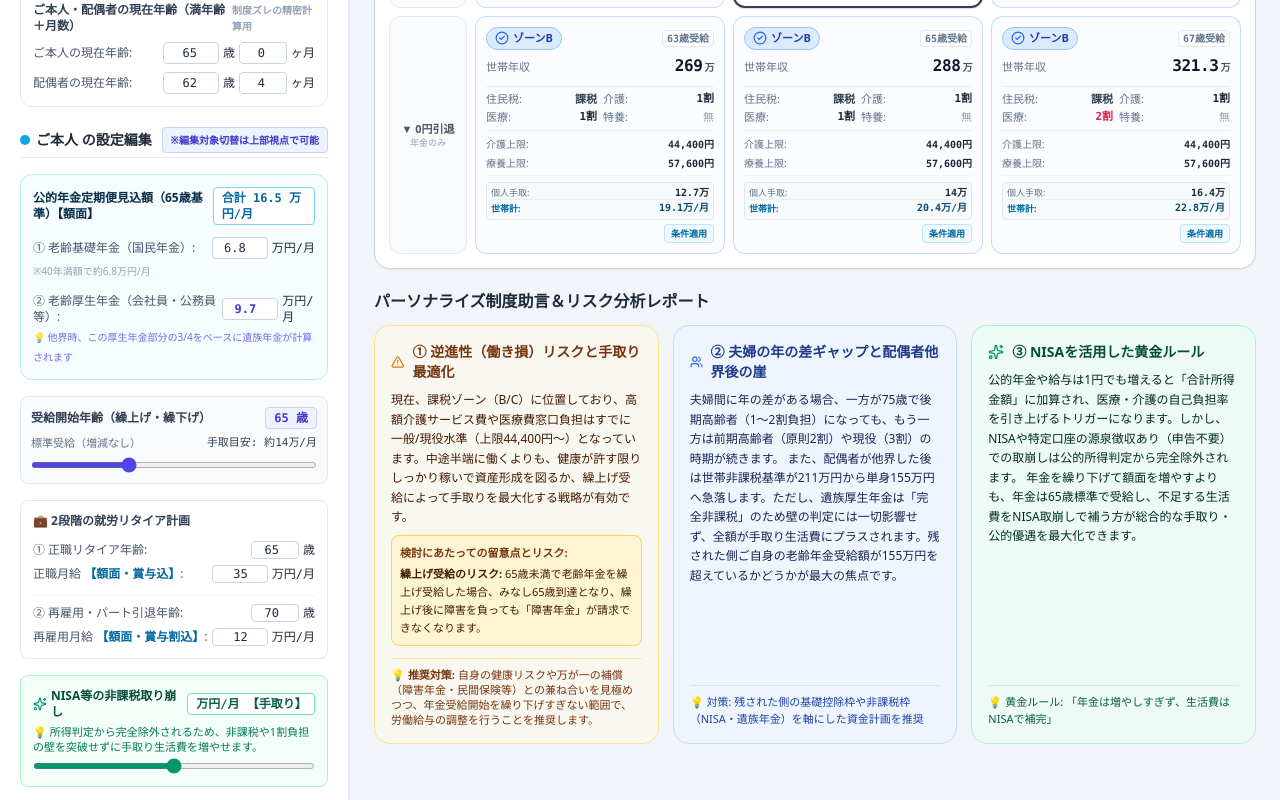
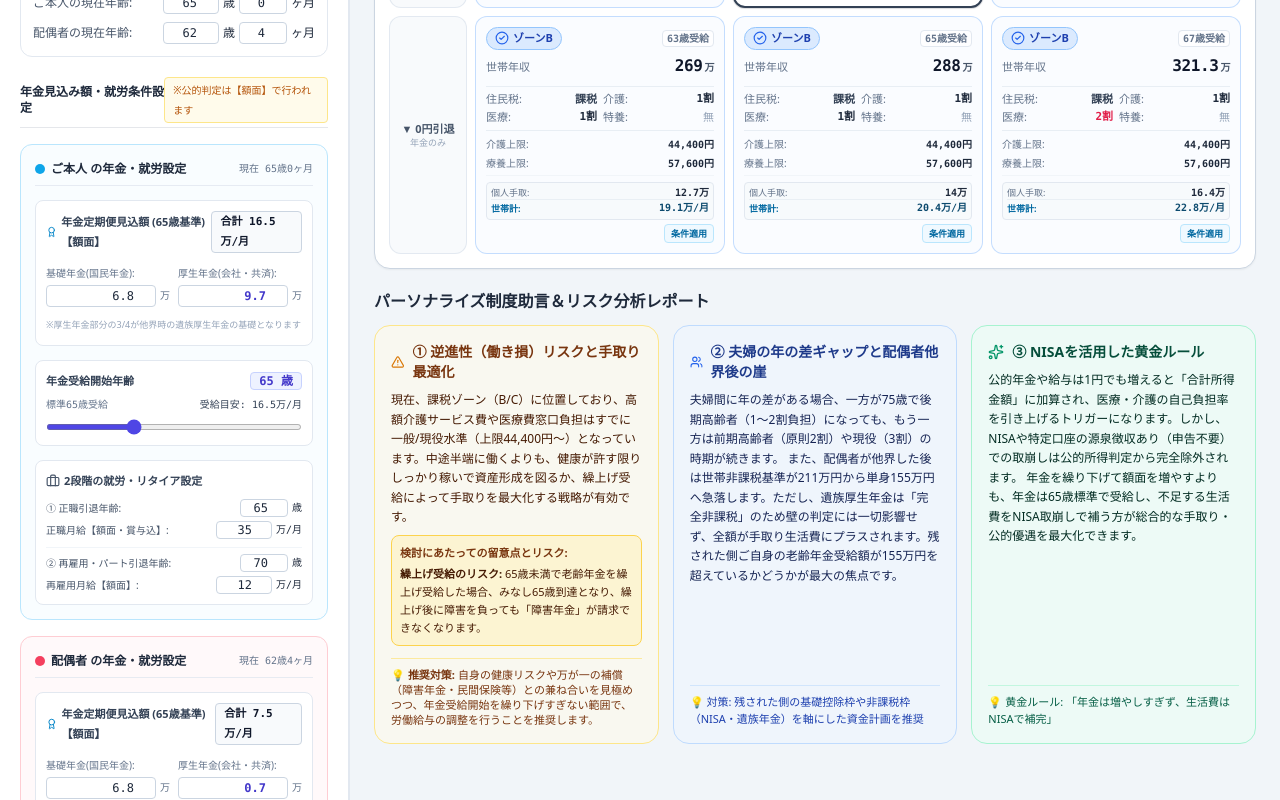
Before and after one commit to kazappdev202606/https-github.com-kazmiura2024-rgb-comprehensive-elder-care-and-medical-cost-sharing-simulator3, a React (Vite) app in the folder frontend/: page / in a window 1280 px wide. Shown: the part 840-1640 px from the top of the page. Built offline with nearby package versions, Linux system fonts and the light colour scheme.

Commit message:
第2ステップ統合

```diff
--- a/frontend/components/InputSidebar.tsx
+++ b/frontend/components/InputSidebar.tsx
@@ -1,6 +1,6 @@
 import React from 'react';
-import { SimulatorState, PersonProfile, HouseholdType } from '../types';
-import { User, Users, Sparkles, Sliders, Calendar, ChevronLeft, Split, HeartPulse } from 'lucide-react';
+import { SimulatorState, PersonProfile } from '../types';
+import { User, Users, ChevronLeft, Split, HeartPulse, Briefcase, Award } from 'lucide-react';
 
 interface InputSidebarProps {
   state: SimulatorState;
@@ -17,20 +17,15 @@ export const InputSidebar: React.FC<InputSidebarProps> = ({
 }) => {
   const isCouple = state.householdType === 'couple';
 
-  // 視点対象のプロファイル（'both' の場合は primary（ご本人）を基本編集対象とする）
-  const currentRoleKey: 'primary' | 'spouse' =
-    state.householdType === 'single'
-      ? 'primary'
-      : state.perspective === 'spouse'
-      ? 'spouse'
-      : 'primary';
-
-  const currentProfile = state[currentRoleKey];
-
-  const handleProfileFieldChange = <K extends keyof PersonProfile>(key: K, value: PersonProfile[K]) => {
+  // プロファイル項目変更ハンドラ（role: 'primary' または 'spouse' を直接指定）
+  const handleFieldChange = <K extends keyof PersonProfile>(
+    role: 'primary' | 'spouse',
+    key: K,
+    value: PersonProfile[K]
+  ) => {
     onChange((prev) => {
       const updatedProfile = {
-        ...prev[currentRoleKey],
+        ...prev[role],
         [key]: value,
       };
 
@@ -42,7 +37,7 @@ export const InputSidebar: React.FC<InputSidebarProps> = ({
 
       return {
         ...prev,
-        [currentRoleKey]: updatedProfile,
+        [role]: updatedProfile,
       };
     });
   };
@@ -56,6 +51,173 @@ export const InputSidebar: React.FC<InputSidebarProps> = ({
       : diffMonths > 0
       ? `配偶者が ${Math.floor(diffMonths / 12)}歳${Math.abs(diffMonths % 12)}ヶ月 年上`
       : `ご本人が ${Math.floor(Math.abs(diffMonths) / 12)}歳${Math.abs(diffMonths % 12)}ヶ月 年上`;
+
+  // 年金・就労入力コンポーネント（再利用・本人と配偶者両方に展開）
+  const renderPersonForm = (role: 'primary' | 'spouse', profile: PersonProfile, badgeColor: string) => {
+    return (
+      <div className={`p-3.5 rounded-xl border space-y-3.5 ${role === 'primary' ? 'bg-sky-50/40 border-sky-200' : 'bg-rose-50/40 border-rose-200'}`}>
+        <div className="flex items-center justify-between border-b border-slate-200/80 pb-1.5">
+          <span className="font-bold text-slate-800 flex items-center gap-1.5 text-xs">
+            <span className={`w-2.5 h-2.5 rounded-full ${badgeColor}`}></span>
+            {profile.name} の年金・就労設定
+          </span>
+          <span className="text-[10px] text-slate-500 font-mono">
+            現在 {profile.ageYears}歳{profile.ageMonths}ヶ月
+          </span>
+        </div>
+
+        {/* 公的年金内訳入力（基礎年金＋厚生年金） */}
+        <div className="bg-white border border-slate-200 rounded-lg p-2.5 space-y-2 shadow-2xs">
+          <div className="flex items-center justify-between">
+            <span className="text-[11px] font-bold text-slate-700 flex items-center gap-1">
+              <Award className="w-3.5 h-3.5 text-sky-600" />
+              年金定期便見込額 (65歳基準)【額面】
+            </span>
+            <span className="text-[11px] font-black text-slate-900 font-mono bg-slate-50 px-2 py-0.2 rounded border border-slate-300">
+              合計 {profile.pensionAge65Monthly} 万/月
+            </span>
+          </div>
+
+          <div className="grid grid-cols-2 gap-2 pt-0.5">
+            <div>
+              <span className="text-[10px] text-slate-500 block mb-0.5">基礎年金(国民年金):</span>
+              <div className="flex items-center gap-1 font-mono">
+                <input
+                  type="number"
+                  step="0.1"
+                  min={0}
+                  max={10}
+                  value={profile.pensionBasicMonthly}
+                  onChange={(e) => handleFieldChange(role, 'pensionBasicMonthly', parseFloat(e.target.value) || 0)}
+                  className="w-full border border-slate-300 rounded px-1.5 py-0.5 text-right text-xs bg-white"
+                />
+                <span className="text-[10px] text-slate-500">万</span>
+              </div>
+            </div>
+
+            <div>
+              <span className="text-[10px] text-slate-500 block mb-0.5">厚生年金(会社・共済):</span>
+              <div className="flex items-center gap-1 font-mono">
+                <input
+                  type="number"
+                  step="0.1"
+                  min={0}
+                  max={30}
+                  value={profile.pensionEmployeesMonthly}
+                  onChange={(e) => handleFieldChange(role, 'pensionEmployeesMonthly', parseFloat(e.target.value) || 0)}
+                  className="w-full border border-slate-300 rounded px-1.5 py-0.5 text-right text-xs font-bold text-indigo-700 bg-white"
+                />
+                <span className="text-[10px] text-slate-500">万</span>
+              </div>
+            </div>
+          </div>
+          <p className="text-[9px] text-slate-400">※厚生年金部分の3/4が他界時の遺族厚生年金の基礎となります</p>
+        </div>
+
+        {/* 年金受給開始年齢 */}
+        <div className="bg-white p-2.5 rounded-lg border border-slate-200 shadow-2xs">
+          <div className="flex items-center justify-between">
+            <label className="text-[11px] font-semibold text-slate-700">年金受給開始年齢</label>
+            <span className="text-xs font-extrabold text-indigo-700 bg-indigo-50 border border-indigo-200 px-2 py-0.2 rounded font-mono">
+              {profile.pensionStartAge} 歳
+            </span>
+          </div>
+          <div className="mt-1 text-[10px] text-slate-500 flex justify-between font-mono">
+            <span>
+              {profile.pensionStartAge < 65
+                ? `繰上: -${(65 - profile.pensionStartAge) * 12 * 0.4}% 減`
+                : profile.pensionStartAge > 65
+                ? `繰下: +${(profile.pensionStartAge - 65) * 12 * 0.7}% 増`
+                : '標準65歳受給'}
+            </span>
+            <span className="text-slate-700 font-medium">
+              受給目安: {Math.round(profile.pensionAge65Monthly * (profile.pensionStartAge < 65 ? 1 - (65 - profile.pensionStartAge) * 0.048 : 1 + (profile.pensionStartAge - 65) * 0.084) * 10) / 10}万/月
+            </span>
+          </div>
+          <input
+            type="range"
+            min={60}
+            max={75}
+            step={1}
+            value={profile.pensionStartAge}
+            onChange={(e) => handleFieldChange(role, 'pensionStartAge', parseInt(e.target.value))}
+            className="w-full accent-indigo-600 h-1.5 bg-slate-200 rounded mt-1.5 cursor-pointer"
+          />
+        </div>
+
+        {/* 2段階の就労リタイア設定 */}
+        <div className="bg-white border border-slate-200 rounded-lg p-2.5 space-y-2 shadow-2xs">
+          <span className="text-[11px] font-bold text-slate-700 flex items-center gap-1">
+            <Briefcase className="w-3.5 h-3.5 text-slate-600" />
+            2段階の就労・リタイア設定
+          </span>
+
+          {/* ① 正職 */}
+          <div className="space-y-1">
+            <div className="flex justify-between items-center text-xs">
+              <span className="text-[10px] text-slate-600">① 正職引退年齢:</span>
+              <div className="flex items-center gap-1 font-mono">
+                <input
+                  type="number"
+                  min={55}
+                  max={70}
+                  value={profile.careerRetireAge}
+                  onChange={(e) => handleFieldChange(role, 'careerRetireAge', parseInt(e.target.value) || 60)}
+                  className="w-12 border border-slate-300 rounded px-1 text-right text-xs"
+                />
+                <span className="text-[10px]">歳</span>
+              </div>
+            </div>
+            <div className="flex justify-between items-center text-xs">
+              <span className="text-[10px] text-slate-600">正職月給【額面・賞与込】:</span>
+              <div className="flex items-center gap-1 font-mono">
+                <input
+                  type="number"
+                  min={0}
+                  max={150}
+                  value={profile.careerMonthlySalary}
+                  onChange={(e) => handleFieldChange(role, 'careerMonthlySalary', parseInt(e.target.value) || 0)}
+                  className="w-14 border border-slate-300 rounded px-1 text-right text-xs"
+                />
+                <span className="text-[10px]">万/月</span>
+              </div>
+            </div>
+          </div>
+
+          <div className="border-t border-slate-100 pt-1.5 space-y-1">
+            <div className="flex justify-between items-center text-xs">
+              <span className="text-[10px] text-slate-600">② 再雇用・パート引退年齢:</span>
+              <div className="flex items-center gap-1 font-mono">
+                <input
+                  type="number"
+                  min={60}
+                  max={80}
+                  value={profile.rehireRetireAge}
+                  onChange={(e) => handleFieldChange(role, 'rehireRetireAge', parseInt(e.target.value) || 65)}
+                  className="w-12 border border-slate-300 rounded px-1 text-right text-xs"
+                />
+                <span className="text-[10px]">歳</span>
+              </div>
+            </div>
+            <div className="flex justify-between items-center text-xs">
+              <span className="text-[10px] text-slate-600">再雇用月給【額面】:</span>
+              <div className="flex items-center gap-1 font-mono">
+                <input
+                  type="number"
+                  min={0}
+                  max={80}
+                  value={profile.rehireMonthlySalary}
+                  onChange={(e) => handleFieldChange(role, 'rehireMonthlySalary', parseInt(e.target.value) || 0)}
+                  className="w-14 border border-slate-300 rounded px-1 text-right text-xs"
+                />
+                <span className="text-[10px]">万/月</span>
+              </div>
+            </div>
+          </div>
+        </div>
+      </div>
+    );
+  };
 
   return (
     <div className="bg-white border-r border-slate-200 h-full overflow-y-auto p-4 sm:p-5 flex flex-col gap-5 text-sm relative">
@@ -243,9 +405,6 @@ export const InputSidebar: React.FC<InputSidebarProps> = ({
             />
           </div>
         )}
-        <p className="text-[10px] text-slate-500 leading-tight">
-          💡 配偶者が先に他界した年齢以降、自動的に「単身155万円の壁」と「遺族厚生年金」が推移グラフ・表・マトリクスに反映されます。
-        </p>
       </div>
 
       {/* 4. 夫婦の生年月・年齢精密入力 (夫婦の場合のみ) */}
@@ -258,7 +417,7 @@ export const InputSidebar: React.FC<InputSidebarProps> = ({
           <div className="space-y-2">
             <div className="flex items-center justify-between text-xs">
               <span className="text-slate-600 font-medium">{state.primary.name}の現在年齢:</span>
-              <div className="flex items-center gap-1">
+              <div className="flex items-center gap-1 font-mono">
                 <input
                   type="number"
                   min={50}
@@ -291,7 +450,7 @@ export const InputSidebar: React.FC<InputSidebarProps> = ({
             </div>
             <div className="flex items-center justify-between text-xs">
               <span className="text-slate-600 font-medium">{state.spouse.name}の現在年齢:</span>
-              <div className="flex items-center gap-1">
+              <div className="flex items-center gap-1 font-mono">
                 <input
                   type="number"
                   min={50}
@@ -326,207 +485,22 @@ export const InputSidebar: React.FC<InputSidebarProps> = ({
         </div>
       )}
 
-      {/* 5. 対象者の年金・就労条件入力 */}
+      {/* 5. 年金・就労条件設定: 夫婦世帯なら切り替え不要で「ご本人」と「配偶者」を両方常時表示 */}
       <div className="space-y-4">
         <div className="flex items-center justify-between border-b pb-1">
-          <span className="font-bold text-slate-800 flex items-center gap-1.5">
-            <span className="inline-block w-2.5 h-2.5 rounded-full bg-sky-500"></span>
-            {currentProfile.name} の設定編集
+          <span className="font-bold text-slate-800 text-xs">
+            年金見込み額・就労条件設定
           </span>
-          {isCouple && (
-            <span className="text-[10px] text-indigo-700 bg-indigo-50 px-2 py-0.5 rounded font-bold border border-indigo-200">
-              ※編集対象切替は上部視点で可能
-            </span>
-          )}
+          <span className="text-[10px] text-amber-700 bg-amber-50 px-2 py-0.5 rounded border border-amber-200">
+            ※公的判定は【額面】で行われます
+          </span>
         </div>
 
-        {/* 公的年金内訳入力（基礎年金＋厚生年金） */}
-        <div className="bg-sky-50/50 border border-sky-200 rounded-xl p-3 space-y-3">
-          <div className="flex items-center justify-between">
-            <span className="text-xs font-bold text-sky-950">
-              公的年金定期便見込額（65歳基準）【額面】
-            </span>
-            <span className="text-xs font-black text-sky-700 font-mono bg-white px-2 py-0.5 rounded border border-sky-300">
-              合計 {currentProfile.pensionAge65Monthly} 万円/月
-            </span>
-          </div>
+        {/* ご本人の設定フォーム */}
+        {renderPersonForm('primary', state.primary, 'bg-sky-500')}
 
-          {/* ① 老齢基礎年金 */}
-          <div>
-            <div className="flex justify-between items-center text-xs">
-              <span className="text-slate-600 font-medium">
-                ① 老齢基礎年金（国民年金）:
-              </span>
-              <div className="flex items-center gap-1 font-mono">
-                <input
-                  type="number"
-                  step="0.1"
-                  min={0}
-                  max={10}
-                  value={currentProfile.pensionBasicMonthly}
-                  onChange={(e) => handleProfileFieldChange('pensionBasicMonthly', parseFloat(e.target.value) || 0)}
-                  className="w-14 border border-slate-300 rounded px-1.5 py-0.5 text-right text-xs"
-                />
-                <span>万円/月</span>
-              </div>
-            </div>
-            <p className="text-[10px] text-slate-400 mt-0.5">※40年満額で約6.8万円/月</p>
-          </div>
-
-          {/* ② 老齢厚生年金（会社員・公務員等） */}
-          <div>
-            <div className="flex justify-between items-center text-xs">
-              <span className="text-slate-600 font-medium">
-                ② 老齢厚生年金（会社員・公務員等）:
-              </span>
-              <div className="flex items-center gap-1 font-mono">
-                <input
-                  type="number"
-                  step="0.1"
-                  min={0}
-                  max={30}
-                  value={currentProfile.pensionEmployeesMonthly}
-                  onChange={(e) => handleProfileFieldChange('pensionEmployeesMonthly', parseFloat(e.target.value) || 0)}
-                  className="w-14 border border-slate-300 rounded px-1.5 py-0.5 text-right text-xs font-bold text-indigo-700"
-                />
-                <span>万円/月</span>
-              </div>
-            </div>
-            <p className="text-[10px] text-indigo-600/80 mt-0.5">
-              💡 他界時、この厚生年金部分の3/4をベースに遺族年金が計算されます
-            </p>
-          </div>
-        </div>
-
-        {/* 年金受給開始年齢 */}
-        <div className="bg-slate-50 p-2.5 rounded-lg border border-slate-200">
-          <div className="flex items-center justify-between">
-            <label className="text-xs font-semibold text-slate-700">受給開始年齢（繰上げ・繰下げ）</label>
-            <span className="text-xs font-extrabold text-indigo-700 bg-indigo-50 border border-indigo-200 px-2 py-0.5 rounded font-mono">
-              {currentProfile.pensionStartAge} 歳
-            </span>
-          </div>
-          <div className="mt-1 text-[11px] text-slate-500 flex justify-between">
-            <span>
-              {currentProfile.pensionStartAge < 65
-                ? `繰上げ: -${(65 - currentProfile.pensionStartAge) * 12 * 0.4}% 減額`
-                : currentProfile.pensionStartAge > 65
-                ? `繰下げ: +${(currentProfile.pensionStartAge - 65) * 12 * 0.7}% 増額`
-                : '標準受給（増減なし）'}
-            </span>
-            <span className="text-slate-700 font-medium font-mono">
-              手取目安: 約{Math.round(currentProfile.pensionAge65Monthly * (currentProfile.pensionStartAge < 65 ? 1 - (65 - currentProfile.pensionStartAge) * 0.048 : 1 + (currentProfile.pensionStartAge - 65) * 0.084) * 0.85 * 10) / 10}万/月
-            </span>
-          </div>
-          <input
-            type="range"
-            min={60}
-            max={75}
-            step={1}
-            value={currentProfile.pensionStartAge}
-            onChange={(e) => handleProfileFieldChange('pensionStartAge', parseInt(e.target.value))}
-            className="w-full accent-indigo-600 h-1.5 bg-slate-200 rounded mt-2 cursor-pointer"
-          />
-        </div>
-
-        {/* 2段階の就労リタイア設定 */}
-        <div className="border border-slate-200 rounded-lg p-3 bg-white space-y-3">
-          <span className="text-xs font-bold text-slate-700 flex items-center gap-1">
-            <span>💼 2段階の就労リタイア計画</span>
-          </span>
-
-          {/* ① 正職 */}
-          <div className="space-y-1.5">
-            <div className="flex justify-between items-center text-xs">
-              <span className="text-slate-600">① 正職リタイア年齢:</span>
-              <div className="flex items-center gap-1 font-mono">
-                <input
-                  type="number"
-                  min={55}
-                  max={70}
-                  value={currentProfile.careerRetireAge}
-                  onChange={(e) => handleProfileFieldChange('careerRetireAge', parseInt(e.target.value) || 60)}
-                  className="w-12 border border-slate-300 rounded px-1 text-right text-xs"
-                />
-                <span>歳</span>
-              </div>
-            </div>
-            <div className="flex justify-between items-center text-xs">
-              <span className="text-slate-600">
-                正職月給 <span className="text-sky-700 font-bold">【額面・賞与込】</span>:
-              </span>
-              <div className="flex items-center gap-1 font-mono">
-                <input
-                  type="number"
-                  min={0}
-                  max={150}
-                  value={currentProfile.careerMonthlySalary}
-                  onChange={(e) => handleProfileFieldChange('careerMonthlySalary', parseInt(e.target.value) || 0)}
-                  className="w-14 border border-slate-300 rounded px-1 text-right text-xs"
-                />
-                <span>万円/月</span>
-              </div>
-            </div>
-          </div>
-
-          <div className="border-t border-slate-100 pt-2 space-y-1.5">
-            <div className="flex justify-between items-center text-xs">
-              <span className="text-slate-600">② 再雇用・パート引退年齢:</span>
-              <div className="flex items-center gap-1 font-mono">
-                <input
-                  type="number"
-                  min={60}
-                  max={80}
-                  value={currentProfile.rehireRetireAge}
-                  onChange={(e) => handleProfileFieldChange('rehireRetireAge', parseInt(e.target.value) || 65)}
-                  className="w-12 border border-slate-300 rounded px-1 text-right text-xs"
-                />
-                <span>歳</span>
-              </div>
-            </div>
-            <div className="flex justify-between items-center text-xs">
-              <span className="text-slate-600">
-                再雇用月給 <span className="text-sky-700 font-bold">【額面・賞与割込】</span>:
-              </span>
-              <div className="flex items-center gap-1 font-mono">
-                <input
-                  type="number"
-                  min={0}
-                  max={80}
-                  value={currentProfile.rehireMonthlySalary}
-                  onChange={(e) => handleProfileFieldChange('rehireMonthlySalary', parseInt(e.target.value) || 0)}
-                  className="w-14 border border-slate-300 rounded px-1 text-right text-xs"
-                />
-                <span>万円/月</span>
-              </div>
-            </div>
-          </div>
-        </div>
-
-        {/* NISA等の非課税取り崩し */}
-        <div className="bg-emerald-50/60 border border-emerald-200 rounded-lg p-3">
-          <div className="flex justify-between items-center">
-            <label className="text-xs font-bold text-emerald-900 flex items-center gap-1">
-              <Sparkles className="w-3.5 h-3.5 text-emerald-600" />
-              NISA等の非課税取り崩し
-            </label>
-            <span className="text-xs font-bold text-emerald-800 font-mono bg-white px-2 py-0.5 rounded border border-emerald-300">
-              {currentProfile.nisaMonthlyDrawdown} 万円/月 【手取り】
-            </span>
-          </div>
-          <p className="text-[11px] text-emerald-700 mt-1 leading-snug">
-            💡 所得判定から完全除外されるため、非課税や1割負担の壁を突破せずに手取り生活費を増やせます。
-          </p>
-          <input
-            type="range"
-            min={0}
-            max={20}
-            step={0.5}
-            value={currentProfile.nisaMonthlyDrawdown}
-            onChange={(e) => handleProfileFieldChange('nisaMonthlyDrawdown', parseFloat(e.target.value))}
-            className="w-full accent-emerald-600 h-1.5 bg-emerald-200 rounded mt-2 cursor-pointer"
-          />
-        </div>
+        {/* 夫婦世帯の場合、配偶者の設定フォームも続けて並列表示 */}
+        {isCouple && renderPersonForm('spouse', state.spouse, 'bg-rose-500')}
       </div>
     </div>
   );
```
